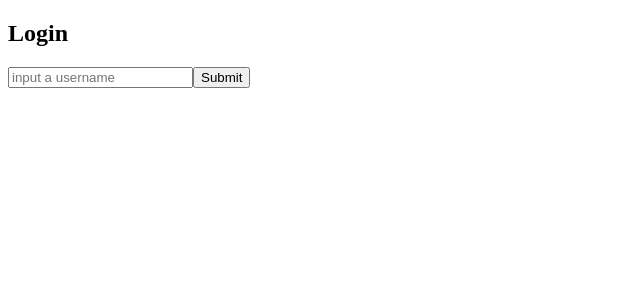
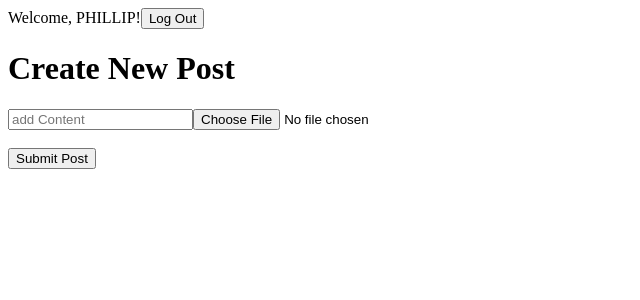
Before and after one commit to PhillipLam89/React-GraphQL-Hasura-todo, a React (Create React App) app: page / in a window 1280 px wide. Shown: the top 300 px of the page, without its empty margins (0-640 px from the left). Built offline with nearby package versions, Linux system fonts and the light colour scheme.

Commit message:
user able to upload images, texts typed are displayed

```diff
--- a/src/App.js
+++ b/src/App.js
@@ -1,10 +1,15 @@
 import React from 'react'
 import Login from './components/Login'
 import Header from './components/Header'
+import CreatePost from './components/CreatePost'
 
 function App() {
 
- const [user, setUser] = React.useState('')
+  const [user, setUser] = React.useState('PHILLIP')
+
+  React.useEffect(() => {
+      document.title = user ? `${user}'s Feed` : 'Please Login'
+  }, [user])
 
   if (!user) {
       return <Login setUser={setUser}/>
@@ -12,6 +17,7 @@ function App() {
 
   return <div>
            <Header user={user} setUser={setUser}/>
+           <CreatePost />
          </div>
 }
 
--- a/src/components/CreatePost.js
+++ b/src/components/CreatePost.js
@@ -1,8 +1,25 @@
 import React from 'react'
 
 function CreatePost() {
+
+
+    const [content, setContent] = React.useState('')
+    const [image, setImage] = React.useState(null)
+
+
   return (
-    <div>Create Posts</div>
+    <div>
+      <h1>Create New Post</h1>
+      <form>
+        <input onChange={e =>setContent(e.target.value)} type="text" placeholder="add Content"></input>
+        <input onChange={e =>setImage(e.target.files[0])} type="file"></input>
+        <br></br>
+        <br></br>
+        <button type="submit">Submit Post</button>
+      </form>
+      <p>{content}</p>
+      {image && <img style={{height: 100, width: 200, objectFit: 'cover'}} src={URL.createObjectURL(image)} />}
+    </div>
   )
 }
 
```
